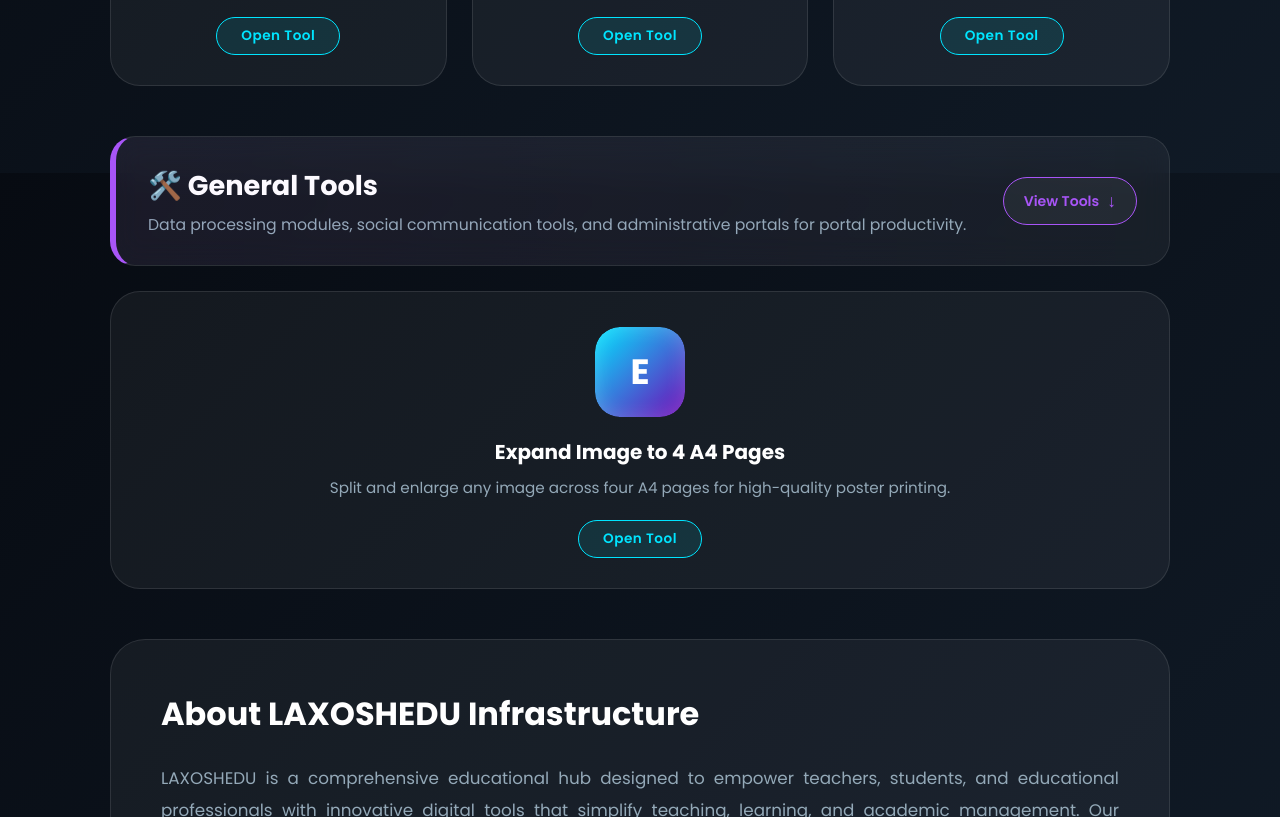
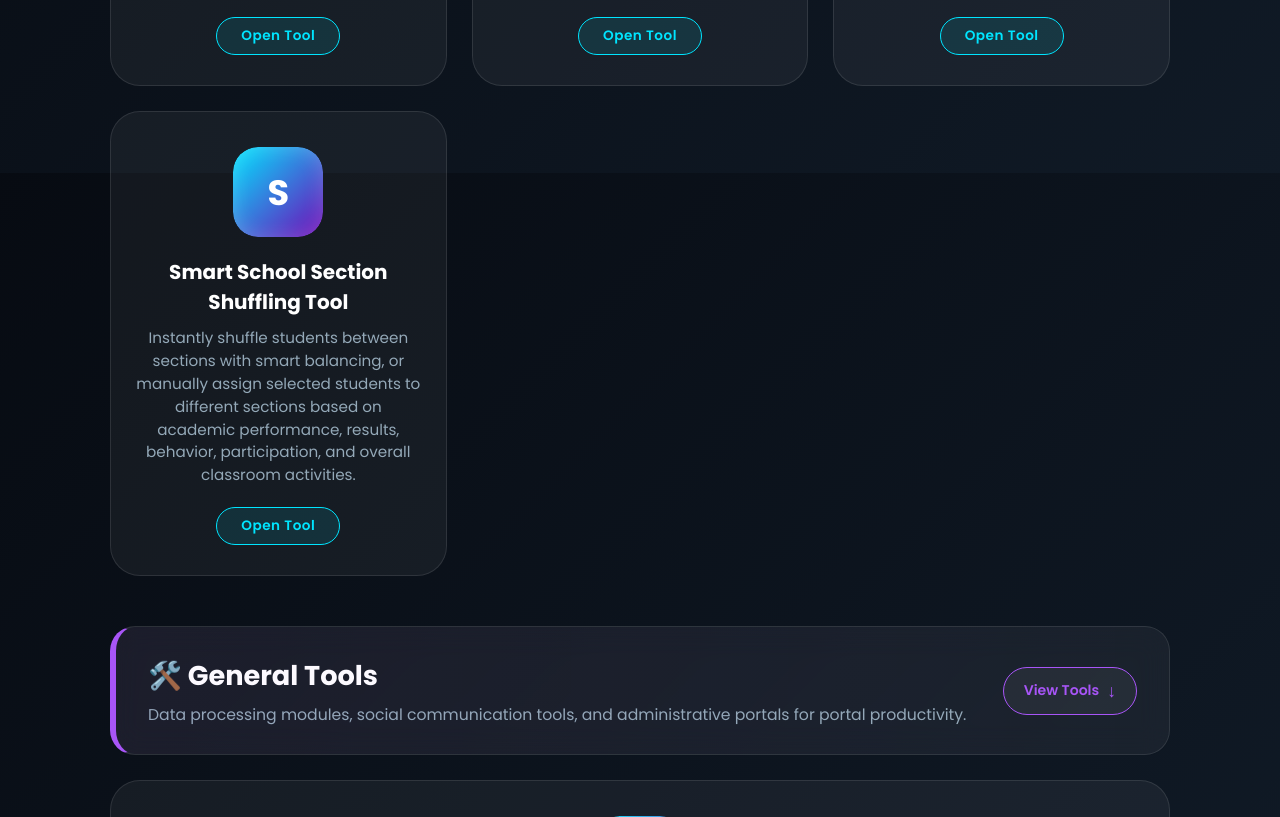
Before and after one commit to laxoshedu/laxosheduenter, a plain HTML site: page index.html in a window 1280 px wide. Shown: the part 4627-5444 px from the top of the page. Drawn offline with Linux system fonts and the light colour scheme.

Commit message:
Update index.html

```diff
--- a/index.html
+++ b/index.html
@@ -927,13 +927,24 @@
                     <span class="open-tool-btn">Open Tool</span>
                 </a>
 
-                <!-- Tool -->
+                <!-- Tool 9 -->
                 <a href="https://laxoshedu.github.io/tools/onlinetudentattendence.html" class="app-card animate-target" target="_blank">
                     <div class="app-icon-small">
                         <img src="" alt="Online Student Attendance System">
                     </div>
                     <h3>Online Student Attendance System</h3>
                     <p class="app-desc">Manage student attendance digitally with an easy-to-use online system. Record daily attendance, track absentees, organize class-wise records, and generate accurate attendance reports in minutes.</p>
+                    <span class="open-tool-btn">Open Tool</span>
+                </a>
+
+                <!-- Tool 10 -->
+
+                <a href="https://laxoshedu.github.io/tools/smartschoolsectionshufflingtool.html" class="app-card animate-target" target="_blank">
+                    <div class="app-icon-small">
+                        <img src="" alt="Smart School Section Shuffling Tool">
+                    </div>
+                    <h3>Smart School Section Shuffling Tool</h3>
+                    <p class="app-desc">Instantly shuffle students between sections with smart balancing, or manually assign selected students to different sections based on academic performance, results, behavior, participation, and overall classroom activities.</p>
                     <span class="open-tool-btn">Open Tool</span>
                 </a>
             </div>
```
